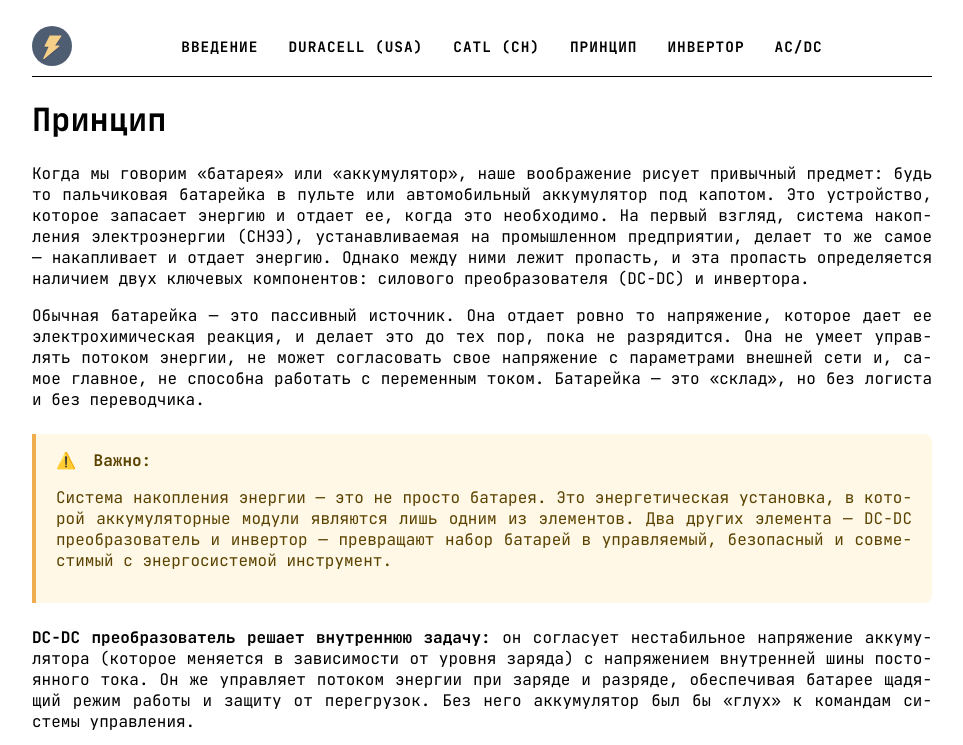
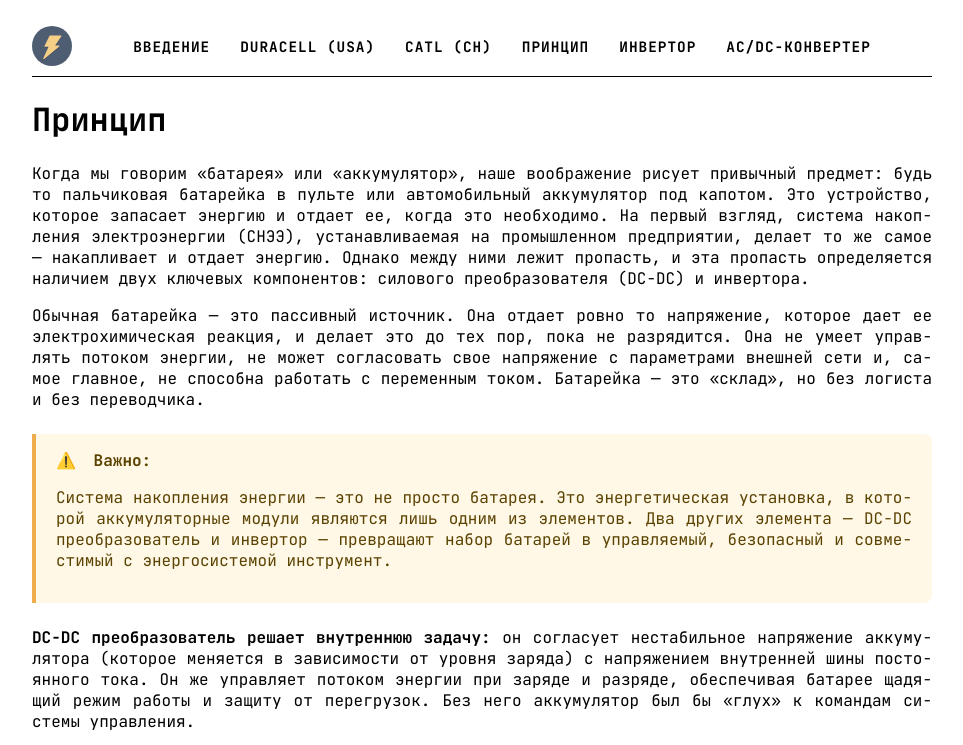
Before and after one commit to 1ev5ha/storage, a plain HTML site: page circuitry.html in a window 1280 px wide. Shown: the top 745 px of the page, without its empty margins (158-1121 px from the left). Drawn offline with Linux system fonts and the light colour scheme.

Commit message:
Update circuitry.html

```diff
--- a/circuitry.html
+++ b/circuitry.html
@@ -24,7 +24,7 @@
                 <li><a href="catl.html">CATL (CH)</a></li>
                 <li><a href="#">Принцип</a></li>
                 <li><a href="invertor.html">Инвертор</a></li>
-                <li><a href="acdc.html">AC/DC</a></li>
+                <li><a href="acdc.html">AC/DC-конвертер</a></li>
 
             </ul>
         </nav>
```
